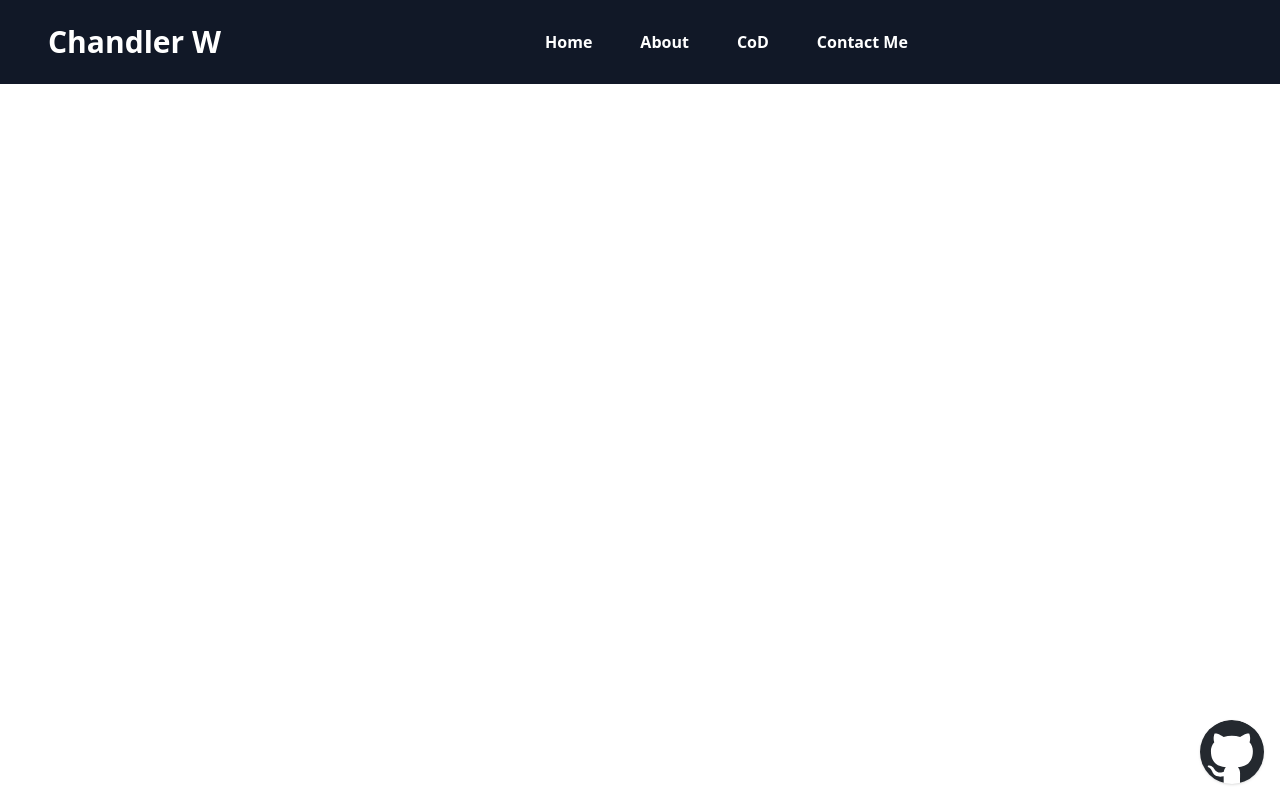
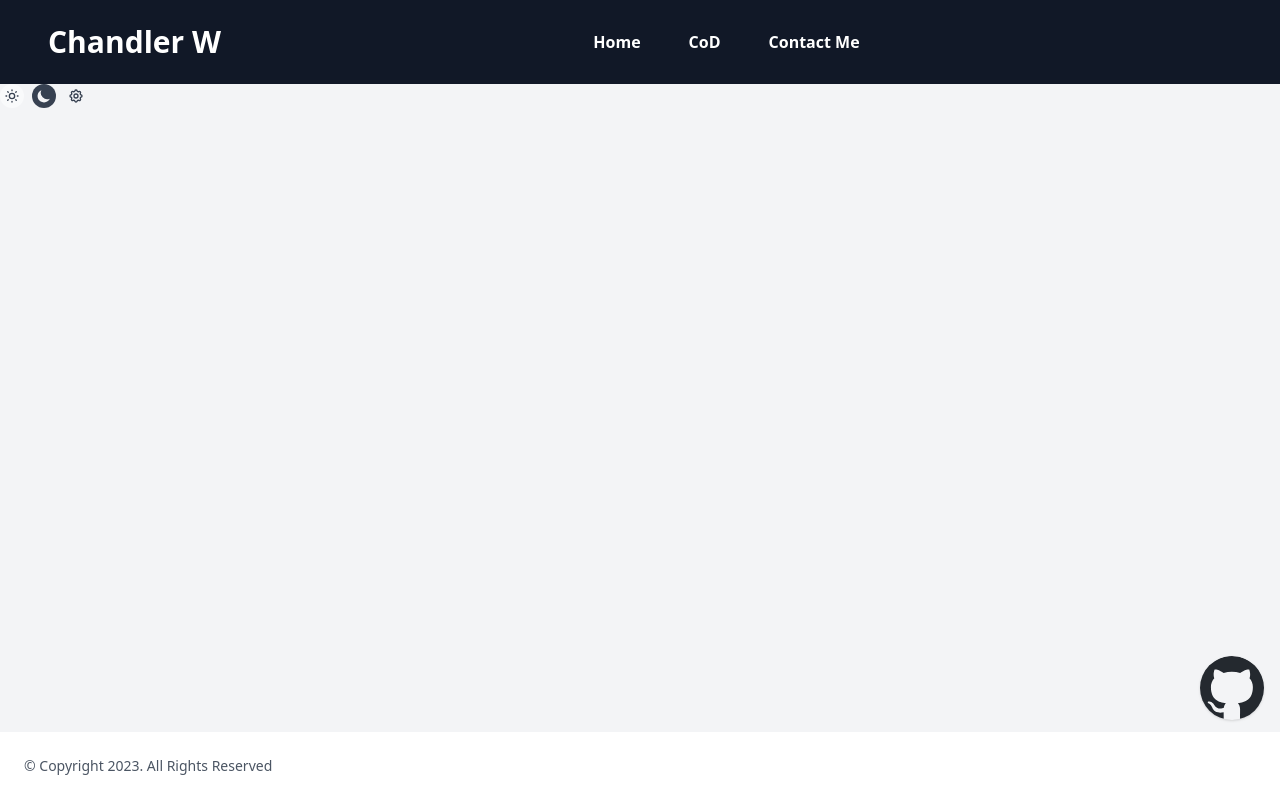
Before and after one commit to cwarren714/chandler-site, a PHP site: page / in a window 1280 px wide. Run offline with PHP 8.4, Linux system fonts and the light colour scheme.

Commit message:
start of dark mode

```diff
--- /dev/null
+++ b/components/footer.php
@@ -0,0 +1,9 @@
+<footer class="bg-white dark:bg-gray-900 fixed bottom-0 w-full">
+    <div class="container flex flex-col items-center justify-between p-6 mx-auto space-y-4 sm:space-y-0 sm:flex-row">
+
+        <p class="text-sm text-gray-600 dark:text-gray-300">© Copyright 2023. All Rights Reserved</p>
+
+    </div>
+</footer>
+
+</html>
--- a/components/header.php
+++ b/components/header.php
@@ -1,3 +1,8 @@
+<!DOCTYPE html>
+<html lang="en" x-data="{
+      darkMode: localStorage.getItem('darkMode')
+      || localStorage.setItem('darkMode', 'system')}" x-init="$watch('darkMode', val => localStorage.setItem('darkMode', val))" x-bind:class="{'dark': darkMode === 'dark' || (darkMode === 'system' && window.matchMedia('(prefers-color-scheme: dark)').matches)}">
+
 <head>
     <meta charset="UTF-8">
     <meta name="viewport" content="width=device-width, initial-scale=1.0">
--- a/components/navbar.php
+++ b/components/navbar.php
@@ -9,7 +9,7 @@
                 <!-- Nav Links -->
                 <ul class="hidden md:flex px-4 mx-auto font-semibold font-heading space-x-12">
                     <li><a class="hover:text-gray-200" href="/">Home</a></li>
-                    <li><a class="hover:text-gray-200" href="/about">About</a></li>
+                    <!-- <li><a class="hover:text-gray-200" href="/about">About</a></li> -->
                     <!-- <li><a class="hover:text-gray-200" href="/blog">Blog</a></li> -->
                     <li><a class="hover:text-gray-200" href="/cards-or-diablo">CoD</a></li>
                     <li><a class="hover:text-gray-200" href="/contact">Contact Me</a></li>
@@ -26,7 +26,7 @@
 
     </section>
 </div>
-<div class="absolute bottom-0 right-0 mb-4 mr-4 z-10">
+<div class="absolute bottom-0 right-0 mb-20 mr-4 z-10">
     <div>
         <a title="View the PAT stack" href="https://github.com/cwarren714/chandler-site" target="_blank" class="block w-16 h-16 rounded-full transition-all shadow hover:shadow-lg transform hover:scale-110 hover:rotate-12">
             <img class="object-cover object-center w-full h-full rounded-full" src="./assets/github-mark.svg" />
--- a/dist/output.css
+++ b/dist/output.css
@@ -568,6 +568,22 @@ video {
   }
 }
 
+.sr-only {
+  position: absolute;
+  width: 1px;
+  height: 1px;
+  padding: 0;
+  margin: -1px;
+  overflow: hidden;
+  clip: rect(0, 0, 0, 0);
+  white-space: nowrap;
+  border-width: 0;
+}
+
+.fixed {
+  position: fixed;
+}
+
 .absolute {
   position: absolute;
 }
@@ -631,6 +649,18 @@ video {
 
 .mt-6 {
   margin-top: 1.5rem;
+}
+
+.mr-2 {
+  margin-right: 0.5rem;
+}
+
+.mb-8 {
+  margin-bottom: 2rem;
+}
+
+.mb-20 {
+  margin-bottom: 5rem;
 }
 
 .block {
@@ -717,15 +743,12 @@ video {
   transform: translate(var(--tw-translate-x), var(--tw-translate-y)) rotate(var(--tw-rotate)) skewX(var(--tw-skew-x)) skewY(var(--tw-skew-y)) scaleX(var(--tw-scale-x)) scaleY(var(--tw-scale-y));
 }
 
-@keyframes ping {
-  75%, 100% {
-    transform: scale(2);
-    opacity: 0;
-  }
+.cursor-pointer {
+  cursor: pointer;
 }
 
-.animate-ping {
-  animation: ping 1s cubic-bezier(0, 0, 0.2, 1) infinite;
+.flex-col {
+  flex-direction: column;
 }
 
 .flex-wrap {
@@ -748,6 +771,10 @@ video {
   justify-content: space-between;
 }
 
+.gap-2 {
+  gap: 0.5rem;
+}
+
 .gap-x-2 {
   -moz-column-gap: 0.5rem;
        column-gap: 0.5rem;
@@ -800,9 +822,33 @@ video {
   background-color: rgb(59 130 246 / var(--tw-bg-opacity));
 }
 
+.bg-gray-900 {
+  --tw-bg-opacity: 1;
+  background-color: rgb(17 24 39 / var(--tw-bg-opacity));
+}
+
 .bg-white {
   --tw-bg-opacity: 1;
   background-color: rgb(255 255 255 / var(--tw-bg-opacity));
+}
+
+.bg-gray-100 {
+  --tw-bg-opacity: 1;
+  background-color: rgb(243 244 246 / var(--tw-bg-opacity));
+}
+
+.bg-gray-50 {
+  --tw-bg-opacity: 1;
+  background-color: rgb(249 250 251 / var(--tw-bg-opacity));
+}
+
+.bg-gray-700 {
+  --tw-bg-opacity: 1;
+  background-color: rgb(55 65 81 / var(--tw-bg-opacity));
+}
+
+.fill-current {
+  fill: currentColor;
 }
 
 .object-cover {
@@ -815,6 +861,14 @@ video {
      object-position: center;
 }
 
+.p-1 {
+  padding: 0.25rem;
+}
+
+.p-6 {
+  padding: 1.5rem;
+}
+
 .px-4 {
   padding-left: 1rem;
   padding-right: 1rem;
@@ -906,8 +954,19 @@ video {
   color: rgb(31 41 55 / var(--tw-text-opacity));
 }
 
-.opacity-75 {
-  opacity: 0.75;
+.text-white {
+  --tw-text-opacity: 1;
+  color: rgb(255 255 255 / var(--tw-text-opacity));
+}
+
+.text-gray-100 {
+  --tw-text-opacity: 1;
+  color: rgb(243 244 246 / var(--tw-text-opacity));
+}
+
+.text-gray-600 {
+  --tw-text-opacity: 1;
+  color: rgb(75 85 99 / var(--tw-text-opacity));
 }
 
 .shadow {
@@ -928,8 +987,20 @@ video {
   transition-duration: 150ms;
 }
 
+.transition {
+  transition-property: color, background-color, border-color, text-decoration-color, fill, stroke, opacity, box-shadow, transform, filter, -webkit-backdrop-filter;
+  transition-property: color, background-color, border-color, text-decoration-color, fill, stroke, opacity, box-shadow, transform, filter, backdrop-filter;
+  transition-property: color, background-color, border-color, text-decoration-color, fill, stroke, opacity, box-shadow, transform, filter, backdrop-filter, -webkit-backdrop-filter;
+  transition-timing-function: cubic-bezier(0.4, 0, 0.2, 1);
+  transition-duration: 150ms;
+}
+
 .duration-200 {
   transition-duration: 200ms;
+}
+
+.duration-300 {
+  transition-duration: 300ms;
 }
 
 .hover\:rotate-12:hover {
@@ -969,56 +1050,88 @@ video {
   transform: translate(var(--tw-translate-x), var(--tw-translate-y)) rotate(var(--tw-rotate)) skewX(var(--tw-skew-x)) skewY(var(--tw-skew-y)) scaleX(var(--tw-scale-x)) scaleY(var(--tw-scale-y));
 }
 
-@media (prefers-color-scheme: dark) {
-  .dark\:border-gray-700 {
+:is(.dark .dark\:border-gray-700) {
   --tw-border-opacity: 1;
   border-color: rgb(55 65 81 / var(--tw-border-opacity));
 }
 
-  .dark\:bg-blue-600 {
+:is(.dark .dark\:bg-blue-600) {
   --tw-bg-opacity: 1;
   background-color: rgb(37 99 235 / var(--tw-bg-opacity));
 }
 
-  .dark\:bg-gray-900 {
+:is(.dark .dark\:bg-gray-900) {
   --tw-bg-opacity: 1;
   background-color: rgb(17 24 39 / var(--tw-bg-opacity));
 }
 
-  .dark\:text-blue-400 {
+:is(.dark .dark\:bg-gray-800) {
+  --tw-bg-opacity: 1;
+  background-color: rgb(31 41 55 / var(--tw-bg-opacity));
+}
+
+:is(.dark .dark\:text-blue-400) {
   --tw-text-opacity: 1;
   color: rgb(96 165 250 / var(--tw-text-opacity));
 }
 
-  .dark\:text-gray-200 {
+:is(.dark .dark\:text-gray-200) {
   --tw-text-opacity: 1;
   color: rgb(229 231 235 / var(--tw-text-opacity));
 }
 
-  .dark\:text-gray-400 {
+:is(.dark .dark\:text-gray-400) {
   --tw-text-opacity: 1;
   color: rgb(156 163 175 / var(--tw-text-opacity));
 }
 
-  .dark\:text-white {
+:is(.dark .dark\:text-white) {
   --tw-text-opacity: 1;
   color: rgb(255 255 255 / var(--tw-text-opacity));
 }
 
-  .dark\:hover\:bg-blue-500:hover {
+:is(.dark .dark\:text-gray-300) {
+  --tw-text-opacity: 1;
+  color: rgb(209 213 219 / var(--tw-text-opacity));
+}
+
+:is(.dark .dark\:hover\:bg-blue-500:hover) {
   --tw-bg-opacity: 1;
   background-color: rgb(59 130 246 / var(--tw-bg-opacity));
 }
 
-  .dark\:hover\:bg-gray-800:hover {
+:is(.dark .dark\:hover\:bg-gray-800:hover) {
   --tw-bg-opacity: 1;
   background-color: rgb(31 41 55 / var(--tw-bg-opacity));
 }
+
+:is(.dark .dark\:hover\:bg-gray-600:hover) {
+  --tw-bg-opacity: 1;
+  background-color: rgb(75 85 99 / var(--tw-bg-opacity));
+}
+
+:is(.dark .dark\:hover\:text-blue-400:hover) {
+  --tw-text-opacity: 1;
+  color: rgb(96 165 250 / var(--tw-text-opacity));
 }
 
 @media (min-width: 640px) {
   .sm\:w-auto {
     width: auto;
+  }
+
+  .sm\:flex-row {
+    flex-direction: row;
+  }
+
+  .sm\:space-y-0 > :not([hidden]) ~ :not([hidden]) {
+    --tw-space-y-reverse: 0;
+    margin-top: calc(0px * calc(1 - var(--tw-space-y-reverse)));
+    margin-bottom: calc(0px * var(--tw-space-y-reverse));
+  }
+
+  .sm\:pb-2 {
+    padding-bottom: 0.5rem;
   }
 }
 
--- a/pages/home.php
+++ b/pages/home.php
@@ -1,9 +1,35 @@
-<!doctype html>
-<html>
 <?php include './components/header.php'; ?>
 
-<body>
+<body class="bg-gray-100 dark:bg-gray-800">
     <?php include './components/navbar.php'; ?>
+    <div x-cloak class="relative inline-flex items-center gap-2 mr-2 sm:pb-2">
+        <button x-on:click="darkMode = 'light'">
+            <svg xmlns="http://www.w3.org/2000/svg" x-bind:class="{'border-2 border-red/50': darkMode === 'light'}" class="w-6 h-6 p-1 text-gray-700 transition rounded-full cursor-pointer bg-gray-50 hover:bg-gray-200" fill="none" viewBox="0 0 24 24" stroke="currentColor" stroke-width="2">
+                <path stroke-linecap="round" stroke-linejoin="round" d="M12 3v1m0 16v1m9-9h-1M4 12H3m15.364 6.364l-.707-.707M6.343 6.343l-.707-.707m12.728 0l-.707.707M6.343 17.657l-.707.707M16 12a4 4 0 11-8 0 4 4 0 018 0z" />
+            </svg>
+            <span class="sr-only">light</span>
+        </button>
+
+        <button x-on:click="darkMode = 'dark'">
+            <svg xmlns="http://www.w3.org/2000/svg" x-bind:class="{'border-2 border-red/50': darkMode === 'dark'}" class="w-6 h-6 p-1 text-gray-100 transition bg-gray-700 rounded-full cursor-pointer dark:hover:bg-gray-600" viewBox="0 0 20 20" fill="currentColor">
+                <path d="M17.293 13.293A8 8 0 016.707 2.707a8.001 8.001 0 1010.586 10.586z" />
+            </svg>
+            <span class="sr-only">dark</span>
+        </button>
+
+        <button x-on:click="darkMode = 'system'">
+            <svg xmlns="http://www.w3.org/2000/svg" x-cloak x-show="! window.matchMedia('(prefers-color-scheme: dark)').matches" x-bind:class="{'border-2 border-red/50': darkMode === 'system'}" class="w-6 h-6 p-1 text-gray-700 transition bg-gray-100 rounded-full cursor-pointer hover:bg-gray-200" fill="none" viewBox="0 0 24 24" stroke="currentColor" stroke-width="2">
+                <path stroke-linecap="round" stroke-linejoin="round" d="M10.325 4.317c.426-1.756 2.924-1.756 3.35 0a1.724 1.724 0 002.573 1.066c1.543-.94 3.31.826 2.37 2.37a1.724 1.724 0 001.065 2.572c1.756.426 1.756 2.924 0 3.35a1.724 1.724 0 00-1.066 2.573c.94 1.543-.826 3.31-2.37 2.37a1.724 1.724 0 00-2.572 1.065c-.426 1.756-2.924 1.756-3.35 0a1.724 1.724 0 00-2.573-1.066c-1.543.94-3.31-.826-2.37-2.37a1.724 1.724 0 00-1.065-2.572c-1.756-.426-1.756-2.924 0-3.35a1.724 1.724 0 001.066-2.573c-.94-1.543.826-3.31 2.37-2.37.996.608 2.296.07 2.572-1.065z" />
+                <path stroke-linecap="round" stroke-linejoin="round" d="M15 12a3 3 0 11-6 0 3 3 0 016 0z" />
+            </svg>
+
+            <svg xmlns="http://www.w3.org/2000/svg" x-show="window.matchMedia('(prefers-color-scheme: dark)').matches" x-bind:class="{'border-2 border-red/50': darkMode === 'system'}" class="w-6 h-6 p-1 text-gray-100 transition bg-gray-700 rounded-full cursor-pointer dark:hover:bg-gray-600" x-cloak fill="none" viewBox="0 0 24 24" stroke="currentColor" stroke-width="2">
+                <path stroke-linecap="round" stroke-linejoin="round" d="M10.325 4.317c.426-1.756 2.924-1.756 3.35 0a1.724 1.724 0 002.573 1.066c1.543-.94 3.31.826 2.37 2.37a1.724 1.724 0 001.065 2.572c1.756.426 1.756 2.924 0 3.35a1.724 1.724 0 00-1.066 2.573c.94 1.543-.826 3.31-2.37 2.37a1.724 1.724 0 00-2.572 1.065c-.426 1.756-2.924 1.756-3.35 0a1.724 1.724 0 00-2.573-1.066c-1.543.94-3.31-.826-2.37-2.37a1.724 1.724 0 00-1.065-2.572c-1.756-.426-1.756-2.924 0-3.35a1.724 1.724 0 001.066-2.573c-.94-1.543.826-3.31 2.37-2.37.996.608 2.296.07 2.572-1.065z" />
+                <path stroke-linecap="round" stroke-linejoin="round" d="M15 12a3 3 0 11-6 0 3 3 0 016 0z" />
+            </svg>
+            <span class="sr-only">system</span>
+        </button>
+    </div>
 </body>
 
-</html>
+<?php include './components/footer.php' ?>
--- a/tailwind.config.js
+++ b/tailwind.config.js
@@ -1,5 +1,6 @@
 /** @type {import('tailwindcss').Config} */
 module.exports = {
+  darkMode: "class",
   content: [
     "*.{html,js,php}",
     "./components/*.{php, html}",
```
Also changed, not shown: other parts of dist/output.css (+62 -61 lines). Lines whose indentation alone changed are shown as unchanged.
